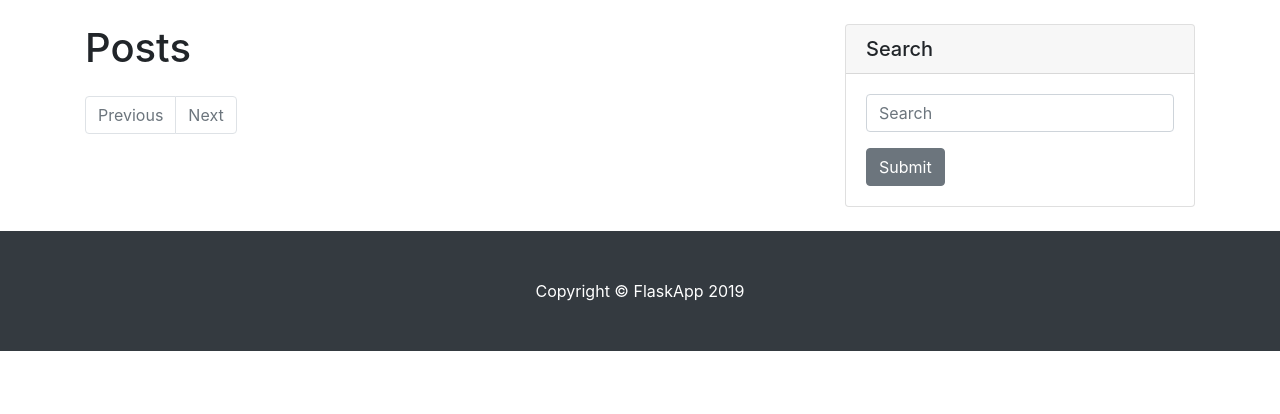
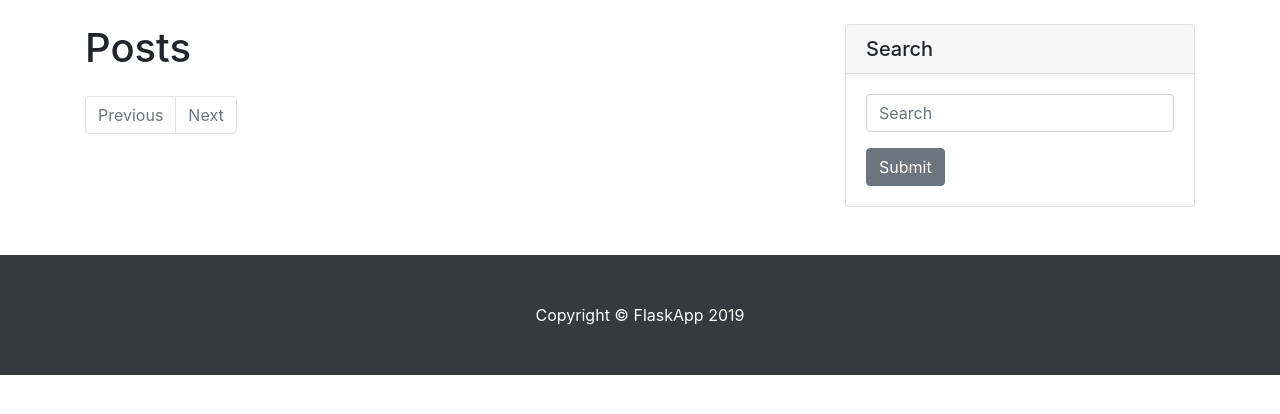
Before and after one commit to romanannaev/BlogFlaskFinish, a Flask app: page /blog/ in a window 1280 px wide. Shown: the part 56-470 px from the top of the page. Run offline with Flask 2, Linux system fonts and the light colour scheme; data that the repository does not hold is empty; parts of the project's set-up code (start-up, migrations or seed data) failed here and were passed over; some libraries are stand-ins or nearby versions.

Commit message:
add class bootstrap

```diff
--- a/posts/templates/posts/post_detail.html
+++ b/posts/templates/posts/post_detail.html
@@ -10,7 +10,9 @@
         <a href="{{ url_for('posts.tag_detail', slug=tag.slug)}}" class="badge badge-secondary">{{ tag.name }}</a>
         {% endfor %}
     </div>
-    <img class="card-img-top" src="{{ url_for('static', filename='img') }}/{{ post.image }}" alt="Card image cap">
+    <div class="my-4">
+        <img class="card-img-top" src="{{ url_for('static', filename='img') }}/{{ post.image }}" alt="Card image cap">
+    </div>
 {% endblock %}
 
 {% block content %}
--- a/templates/base.html
+++ b/templates/base.html
@@ -99,7 +99,7 @@
   <!-- /.container -->
 
   <!-- Footer -->
-  <footer class="py-5 bg-dark">
+  <footer class="py-5 bg-dark my-4">
     <div class="container">
       <p class="m-0 text-center text-white">Copyright &copy; FlaskApp 2019</p>
     </div>
```
